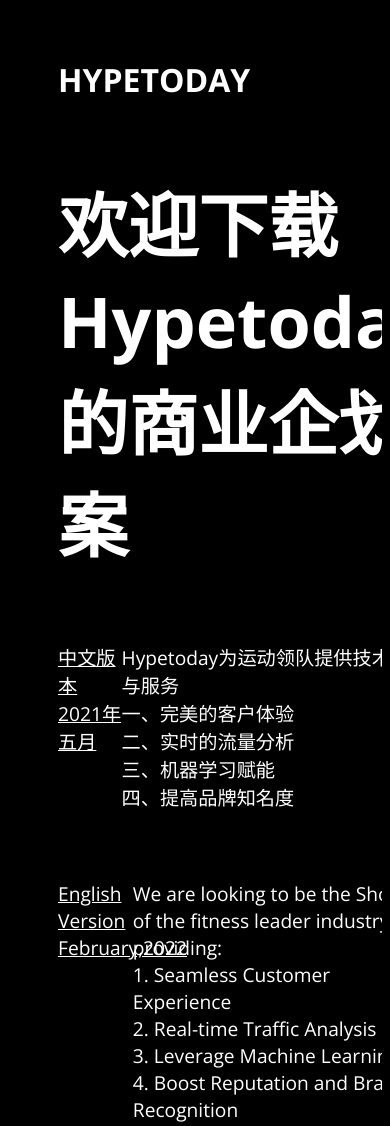
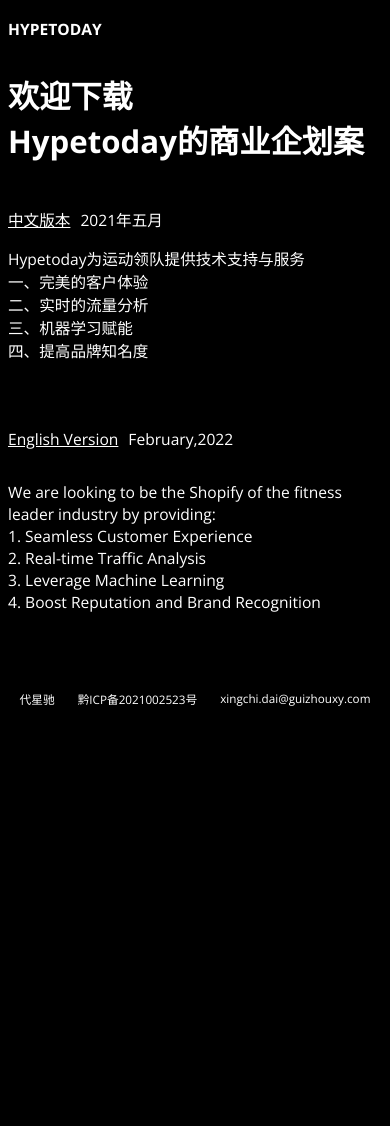
Before and after one commit to xdai1091/hypetoday-bp-gatsby, a Gatsby site: page / in a window 390 px wide. Shown: the top 1126 px of the page. After the commit the page ends 844 px from the top, so only its background shows below. Built offline with nearby package versions, Linux system fonts and the light colour scheme; Gatsby itself is replaced by a stand-in of ours.

Commit message:
final push

```diff
--- /dev/null
+++ b/src/components/index.module.css
@@ -0,0 +1,25 @@
+@media (max-width:900px) {
+  .bottomBlock{
+    bottom: 0;
+    display: flex;
+    width: 100%;
+    justify-content: space-around;
+    position: relative;
+    font-size: 3vw;
+    margin-top:50px
+  }
+}
+
+@media (min-width:901px) {
+
+  .bottomBlock{
+    bottom:0;
+    display: flex;
+    width:100%;
+    justify-content: space-around;
+    position: relative;
+    font-size: large;
+    margin-top: 50px
+  }
+
+}
--- a/src/components/introBlock.js
+++ b/src/components/introBlock.js
@@ -1,13 +1,16 @@
 import * as React from 'react'
-import { container, subtitle } from './introBlock.module.css'
+import { container, subtitle, dateBlock } from './introBlock.module.css'
 
 const IntroBlock = ({ title, date, description, fileName, children }) => {
   return (
     <div className={container}>
       <div className={subtitle}>
-        <a href={fileName} style={{color:"white"}}>{title}<br/>{date}</a>
+        <a href={fileName} style={{color:"white"}}>{title}</a>
+        <p className={dateBlock}>{date}</p>
       </div>
+      <div>
       {children}
+      </div>
     </div>
   )
 }
--- a/src/components/introBlock.module.css
+++ b/src/components/introBlock.module.css
@@ -1,3 +1,27 @@
+@media (max-width:900px) {
+
+.container {
+  display: flex;
+  flex-direction: column;
+  font-size: 4vw;
+  align-items: baseline
+}
+
+.subtitle {
+  display: flex;
+  flex-direction:row;
+  width: 100%;
+  align-items: center
+}
+
+.dateBlock {
+  margin-left:10px
+}
+
+}
+
+@media (min-width:901px) {
+
 .container {
   display: flex;
   font-size: larger;
@@ -9,3 +33,5 @@
   flex-direction:column;
   width: 20%;
 }
+
+}
--- a/src/components/layout.module.css
+++ b/src/components/layout.module.css
@@ -1,3 +1,22 @@
+@media (max-width:900px) {
+.container {
+  margin: auto;
+  color: white;
+  background-color: black;
+}
+
+.title {
+  font-weight: bold;
+  font-size: 2vw
+}
+
+.subTitle {
+  font-size: 8vw;
+}
+}
+
+@media (min-width:901px) {
+
 .container {
   margin: auto;
   font-size:x-large;
@@ -12,3 +31,5 @@
 .subTitle {
   font-size: 70px;
 }
+
+}
--- a/src/pages/index.js
+++ b/src/pages/index.js
@@ -2,17 +2,17 @@
 import * as React from 'react'
 import Layout from '../components/layout'
 import IntroBlock from '../components/introBlock'
+import {bottomBlock} from '../components/index.module.css'
 
 // Step 2: Define your component
 const IndexPage = () => {
   return (
     <div style={{
-      backgroundColor: 'black',
+      backgroundColor:'black',
       color: "white",
       height: "100%",
       width: "100%",
-      position: "relative",
-      margin: '50px'
+      position: "relative"
     }}>
 
       <Layout pageTitle="HYPETODAY" />
@@ -28,15 +28,7 @@
       </IntroBlock>
 
 
-      <div style={{
-        bottom: "0",
-        display: "flex",
-        width: "100%",
-        justifyContent: "space-around",
-        position: "relative",
-        fontSize: "large",
-        marginTop:"200px"
-      }}>
+      <div className={bottomBlock}>
         <p>代星驰</p>
         <p>黔ICP备2021002523号</p>
         <p>xingchi.dai@guizhouxy.com</p>
```
